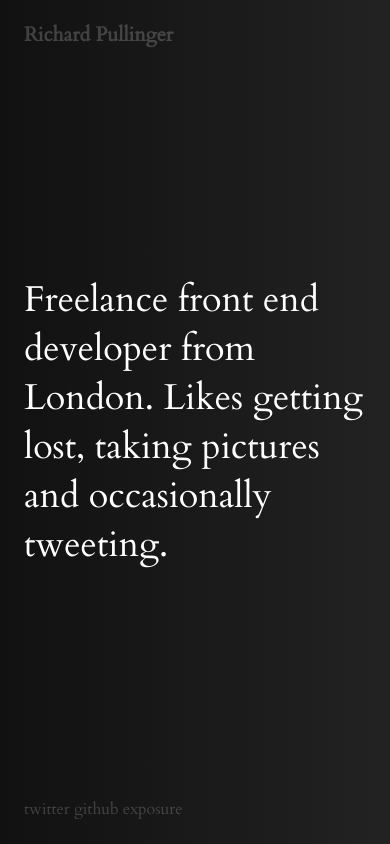
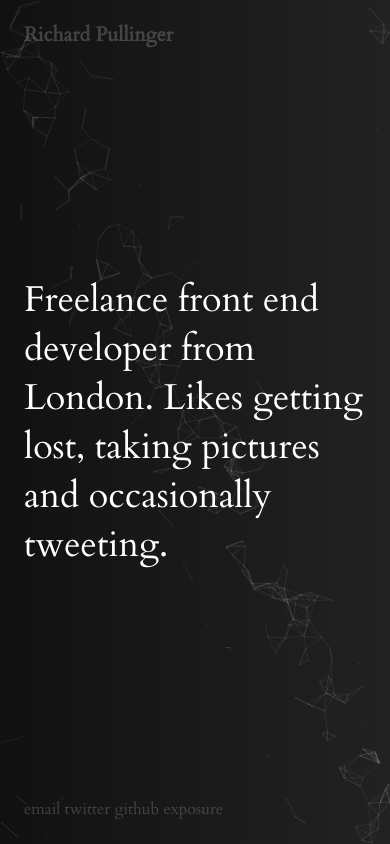
Before and after one commit to rpullinger/rpullinger.github.io, a website: page index.html in a window 390 px wide. Drawn offline with nearby package versions, Linux system fonts and the light colour scheme; files that its build step writes are made by us from their sources; animation ran at ten frames a second.

Commit message:
Add canvas background

```diff
--- a/gulpfile.js
+++ b/gulpfile.js
@@ -33,7 +33,6 @@ gulp.task('styles', function() {
 // Scripts
 gulp.task('scripts', function() {
     return gulp.src('src/scripts/**/*.js')
-        .pipe(jshint('.jshintrc'))
         .pipe(jshint.reporter('default'))
         .pipe(concat('main.js'))
         .pipe(gulp.dest('dist/scripts'))
--- a/index.html
+++ b/index.html
@@ -12,6 +12,9 @@
     <body>
 
         <div class="wrapper">
+
+            <canvas></canvas>
+
             <header>
                 <h1>Richard Pullinger</h1>
             </header>
@@ -22,6 +25,7 @@
 
             <footer>
                 <p class="small">
+                    <a href="mailto:r_pullinger@hotmail.com">email</a>
                     <a href="https://twitter.com/r_pullinger">twitter</a>
                     <a href="https://github.com/rpullinger">github</a>
                     <a href="https://rjp.exposure.co">exposure</a>
@@ -29,6 +33,7 @@
             </footer>
         </div>
 
-        <script src="js/main.js"></script>
+        <script src="//cdnjs.cloudflare.com/ajax/libs/underscore.js/1.7.0/underscore-min.js"></script>
+        <script src="dist/scripts/main.js"></script>
     </body>
 </html>
--- /dev/null
+++ b/src/scripts/Particle.js
@@ -0,0 +1,59 @@
+var Particle = function(context, x, y, direction, speed, lineLength) {
+
+    var context = context,
+        speed = speed || 5,
+        vel = {
+            x:  Math.cos(direction * Math.PI / 180) * speed,
+            y: -Math.sin(direction * Math.PI / 180) * speed
+        };
+
+    this.pos = {
+        x: x || 0,
+        y: y || 0
+    };
+
+    this.update = function(){
+        this.pos.x += vel.x;
+        this.pos.y += vel.y;
+
+        if (this.pos.x < 0){
+            this.pos.x = window.innerWidth;
+        }
+
+        if (this.pos.y < 0){
+            this.pos.y = window.innerHeight;
+        }
+
+        if(this.pos.x > window.innerWidth){
+            this.pos.x = 0;
+        }
+
+        if(this.pos.y > window.innerHeight){
+            this.pos.y = 0;
+        }
+
+        this.draw();
+        this.link();
+    };
+
+    this.draw = function(){
+        context.strokeStyle = '#ffffff';
+        context.rect(this.pos.x, this.pos.y, 1, 1);
+        context.strokeStyle = 'rgba(255, 255, 255, 0.03)';
+        context.stroke();
+    };
+
+    // Link with other partials
+    this.link = function(){
+        var that = this;
+        _.each(site.particles, function(particle){
+            if (particle !== that && site.getDistance(particle, that) < lineLength){
+                context.beginPath();
+                context.moveTo(particle.pos.x, particle.pos.y);
+                context.lineTo(that.pos.x, that.pos.y);
+                context.strokeStyle = 'rgba(255, 255, 255, 0.03)';
+                context.stroke();
+            }
+        });
+    };
+};
--- /dev/null
+++ b/src/scripts/main.js
@@ -0,0 +1,53 @@
+var site = (function(){
+
+    var numOfParticles = 300,
+        lineLength = _.random(10, 50),
+        canvas = document.querySelector('canvas'),
+        ctx = canvas.getContext('2d'),
+        particles = _(numOfParticles).times(function(n){
+            return new Particle(
+                ctx,
+                n * (window.innerWidth / numOfParticles),
+                window.innerHeight / numOfParticles * n,
+                _.random(0, 360),
+                _.random(0.5, 1),
+                lineLength
+            );
+        });
+
+    function init(){
+        bindResize();
+        setupParticles();
+        requestAnimationFrame(draw);
+    }
+
+    function setupParticles(){
+        canvas.width = window.innerWidth;
+        canvas.height = window.innerHeight;
+    }
+
+    function draw(){
+        canvas.width = canvas.width;
+        _.invoke(particles, 'update');
+        requestAnimationFrame(draw);
+    }
+
+    function getDistance(particle1, particle2){
+        var dx = particle1.pos.x - particle2.pos.x,
+            dy = particle1.pos.y - particle2.pos.y;
+        return Math.sqrt(dx * dx + dy * dy);
+    }
+
+    function bindResize(){
+        window.addEventListener("resize", _.debounce(setupParticles, 500), false);
+    }
+
+    return {
+        start: init,
+        particles: particles,
+        getDistance: getDistance
+    };
+
+})();
+
+site.start();
--- a/src/styles/partials/_layout.scss
+++ b/src/styles/partials/_layout.scss
@@ -6,3 +6,11 @@
     justify-content: space-between;
     padding: $base-unit;
 }
+
+canvas{
+    position: absolute;
+    top: 0;
+    left: 0;
+    bottom: 0;
+    right: 0;
+}
```
Also changed, not shown: dist/scripts/main.js (added), dist/scripts/main.min.js (added), dist/styles/main.css, dist/styles/main.min.css.
